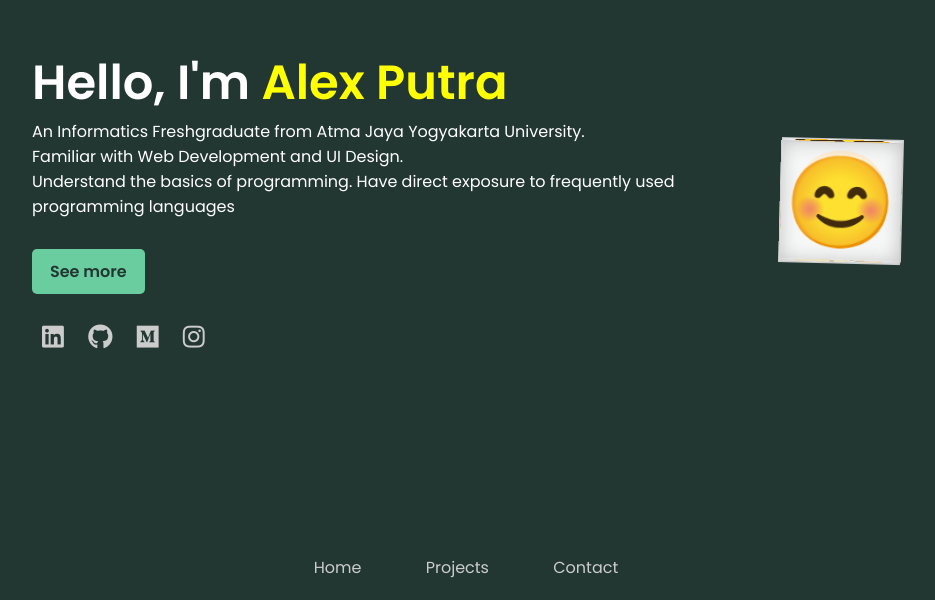
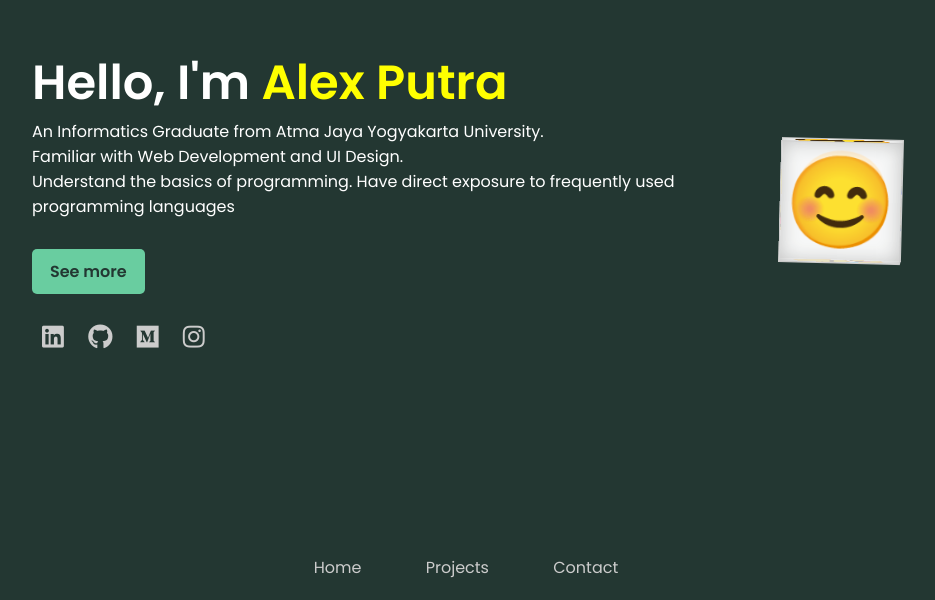
Before and after one commit to alexputra1/alexputra1.github.io, a plain HTML site: page index.html in a window 1280 px wide. Shown: the part 200-800 px from the top of the page, without its empty margins (174-1109 px from the left). Drawn offline with Linux system fonts and the light colour scheme.

Commit message:
Update index.html

```diff
--- a/index.html
+++ b/index.html
@@ -14,7 +14,7 @@
     <header>
       <div class="deskripsi">
         <h1>Hello, I'm <span>Alex Putra</span></h1>
-        <p>An Informatics Freshgraduate from Atma Jaya Yogyakarta University.</p>
+        <p>An Informatics Graduate from Atma Jaya Yogyakarta University.</p>
         <p>Familiar with Web Development and UI Design.</p>
         <p>Understand the basics of programming. Have direct exposure to frequently used programming languages</p>
         <div class="tombol"><a href="#skill">See more</a></div>
```
